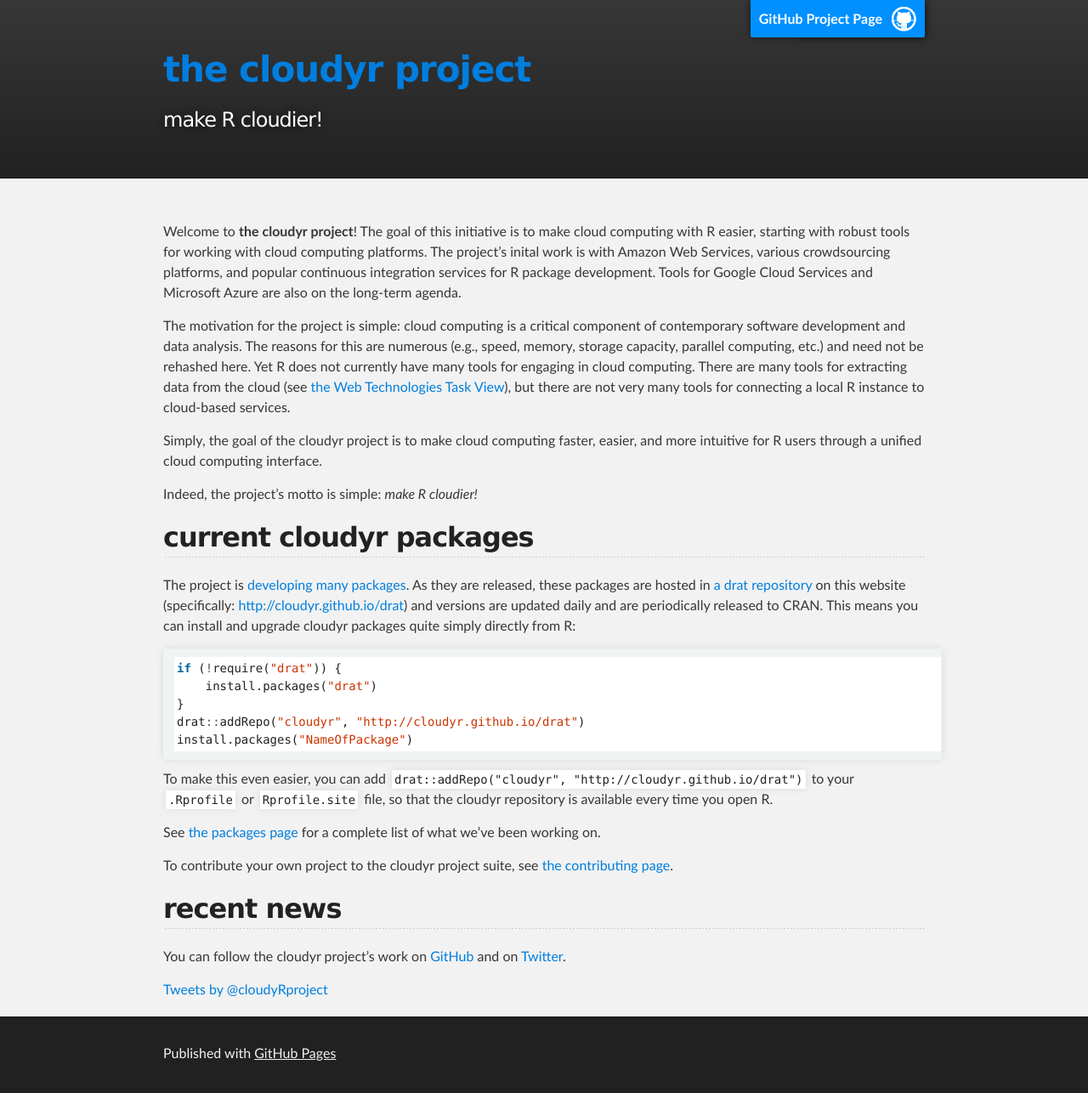
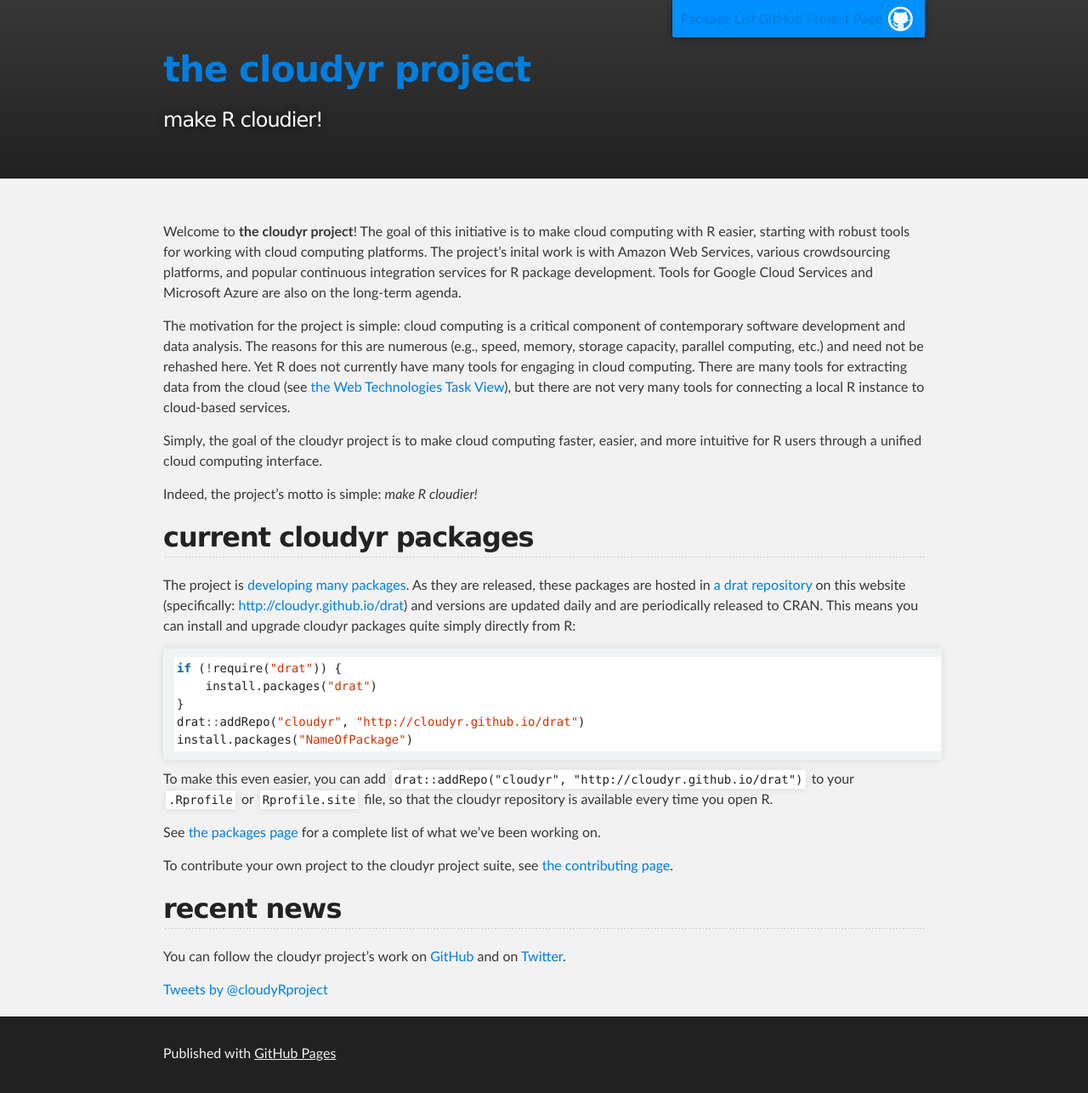
Before and after one commit to cloudyr/cloudyr.github.io, a Jekyll site: the page built from index.md, in a window 1280 px wide. Shown: the whole page at 85% size. Built offline with Jekyll 4.4.1, drawn with Linux system fonts in a browser that asks for light colours; comment, search, counter and statistics services are not loaded.

Commit message:
try again!

```diff
--- a/_layouts/default.html
+++ b/_layouts/default.html
@@ -30,8 +30,11 @@ j=d.createElement(s),dl=l!='dataLayer'?'&l='+l:'';j.async=true;j.src=
     <!-- HEADER -->
     <div id="header_wrap" class="outer">
         <header class="inner">
-          <a id="package_banner" href="https://github.com/cloudyr">Package List</a>
-          <a id="forkme_banner" href="https://github.com/cloudyr">GitHub Project Page</a>
+          <span id="forkme_banner" >
+            <a href="https://github.com/cloudyr">Package List</a>
+            <a href="https://github.com/cloudyr">GitHub Project Page</a>
+          </span>
+
           <h1 id="project_title"><a href="http://cloudyr.github.io">the cloudyr project</a></h1>
           <h2 id="project_tagline">make R cloudier!</h2>
         </header>
--- a/css/stylesheet.css
+++ b/css/stylesheet.css
@@ -291,20 +291,6 @@ Full-Width Styles
   border-bottom-right-radius: 2px;
 }
 
-#package_banner {
-  display: block;
-  position: absolute;
-  top:0;
-  right: 10px;
-  z-index: 10;
-  padding: 10px 50px 10px 10px;
-  color: #fff;
-  font-weight: 700;
-  box-shadow: 0 0 10px rgba(0,0,0,.5);
-  border-bottom-left-radius: 2px;
-  border-bottom-right-radius: 2px;
-}
-
 #header_wrap {
   background: #212121;
   background: -moz-linear-gradient(top, #373737, #212121);
```
